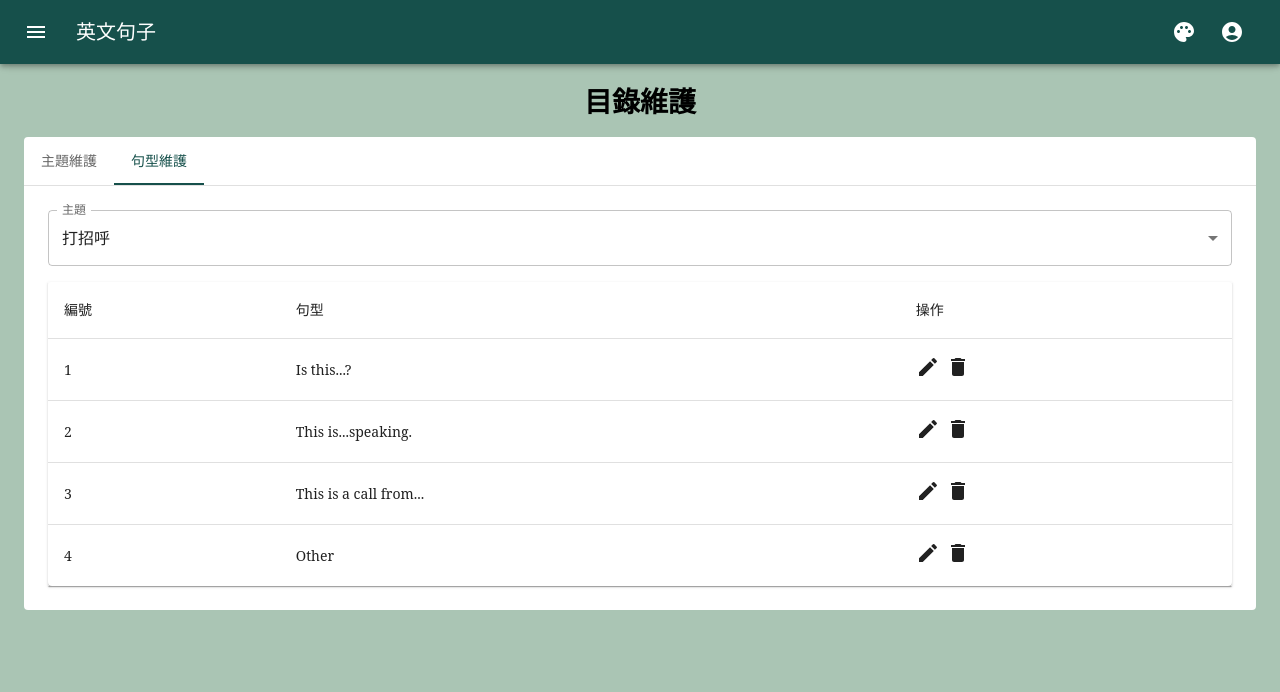
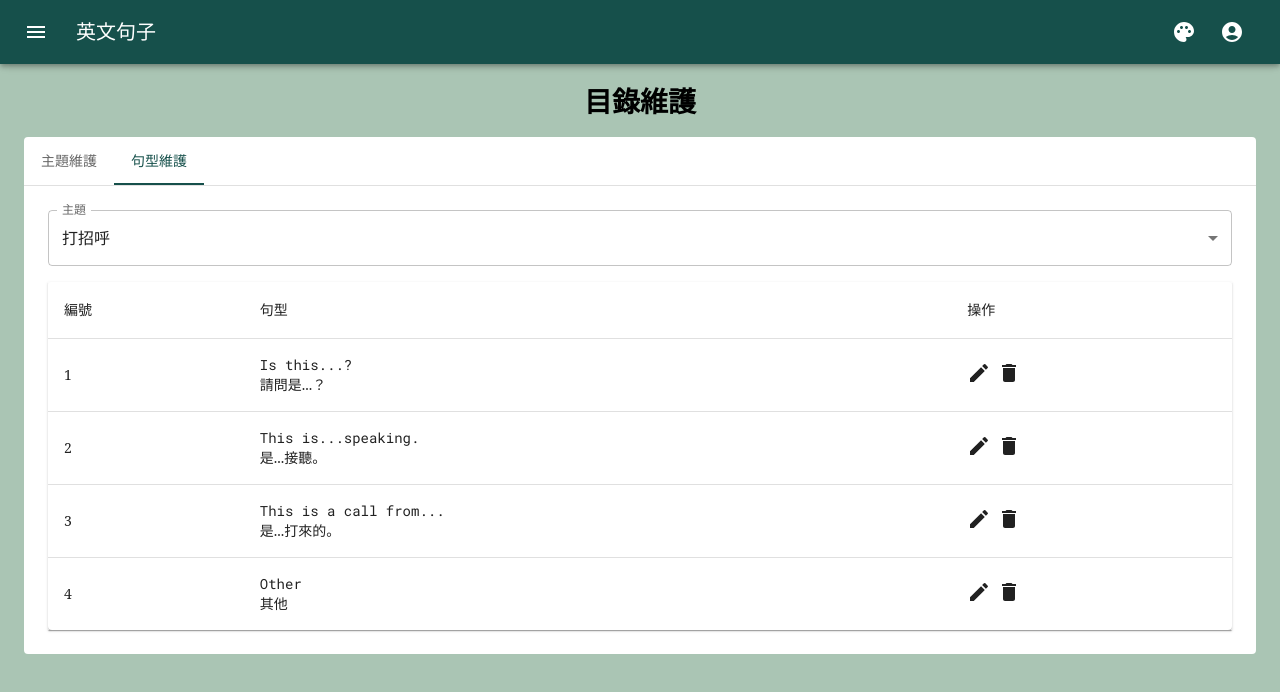
Before and after one commit to AbbyAbby33/english-sentence, a React (Create React App) app: page /menu-matain in a window 1280 px wide. Both pictures are taken after a click on the tab "句型維護". Shown: the top 692 px of the page. Built offline with nearby package versions, Linux system fonts and the light colour scheme; a web font is replaced by a local one.

Commit message:
feat: (目錄維護) 句型維護的句型顯示中文及英文句型

```diff
--- a/src/content/MenuMatain/pages/MenuMatain.tsx
+++ b/src/content/MenuMatain/pages/MenuMatain.tsx
@@ -163,7 +163,7 @@ export default function MenuMatain() {
     );
 
     const patternList = (
-        <TableContainer component={Paper} sx={{ minWidth: '340px' }}>
+        <TableContainer component={Paper} sx={{ minWidth: '400px' }}>
             <Table aria-label="simple table" stickyHeader>
                 <TableHead>
                     <TableRow>
@@ -181,7 +181,8 @@ export default function MenuMatain() {
                         >
                             <TableCell>{i + 1}</TableCell>
                             <TableCell component="th" scope="row">
-                                {row.englishPattern}
+                                <p className="english-font-family m0">{row.englishPattern}</p>
+                                {row.chinesePattern}
                             </TableCell>
                             <TableCell>{row.operate}</TableCell>
                         </TableRow>
```
